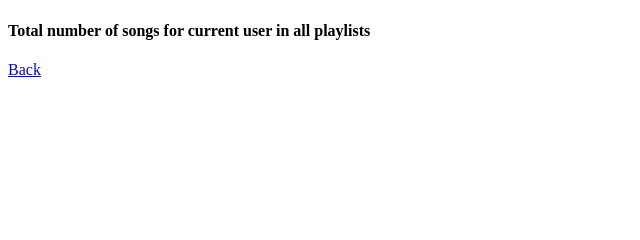
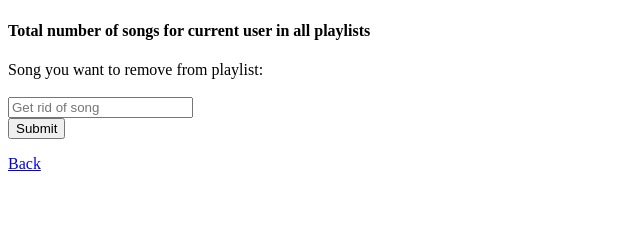
Before and after one commit to jtran270/streamline, a Django app: template user_info/templates/user_info/playlist.html in a window 1280 px wide. Shown: the part 122-362 px from the top of the page, without its empty margins (0-640 px from the left). Run offline with Django 3.2, Linux system fonts and the light colour scheme; the template is opened without the code that fills it, so the values that code supplies are empty.

Commit message:
Added the delete text box

```diff
--- a/login/templates/login/login.html
+++ b/login/templates/login/login.html
@@ -7,7 +7,7 @@
 
 <form method="POST" action="/login/">
 {% csrf_token %}
-<input type="text" name="user_email"><br>
-<input type="text" name="password">
+<input type="text" name="user_email" placeholder="Email"><br>
+<input type="text" name="password" placeholder="Password">
 <button type="submit">Login</button>
 </form>
--- a/user_info/templates/user_info/playlist.html
+++ b/user_info/templates/user_info/playlist.html
@@ -1,3 +1,5 @@
+<html>
+<body>
 <h1>User playlist</h1>
 <table style = "width: 100%; border: 1px solid black; padding: 15px; text-align: left">
 <tr>
@@ -20,4 +22,11 @@
 <h4>Total number of songs for current user in all playlists</h4>
 <p>{{ song_count.0 }}</p>
 
+<form action="/user_info/{{ user_id }}/playlist/">
+Song you want to remove from playlist: <br></br><input type="text" name="remove_from_playlist" placeholder="Get rid of song"><br>
+<input type="submit" value="Submit">
+</form>
 <a href="/user_info/{{ user_id }}/">Back</a>
+
+</body>
+</html>
--- a/user_info/views.py
+++ b/user_info/views.py
@@ -31,6 +31,9 @@ def display_playlist(request, user_id):
 
     user_playlist = sql_fetchall_cmd(get_playlist_sql)
     total_song_count_playlist = sql_fetchone_cmd(get_song_count)
+
+    print(user_playlist)
+    print(total_song_count_playlist)
     #the 'user_id' gets passed to the template
     context = {'user_id': user_id,
                 'result': user_playlist,
```
